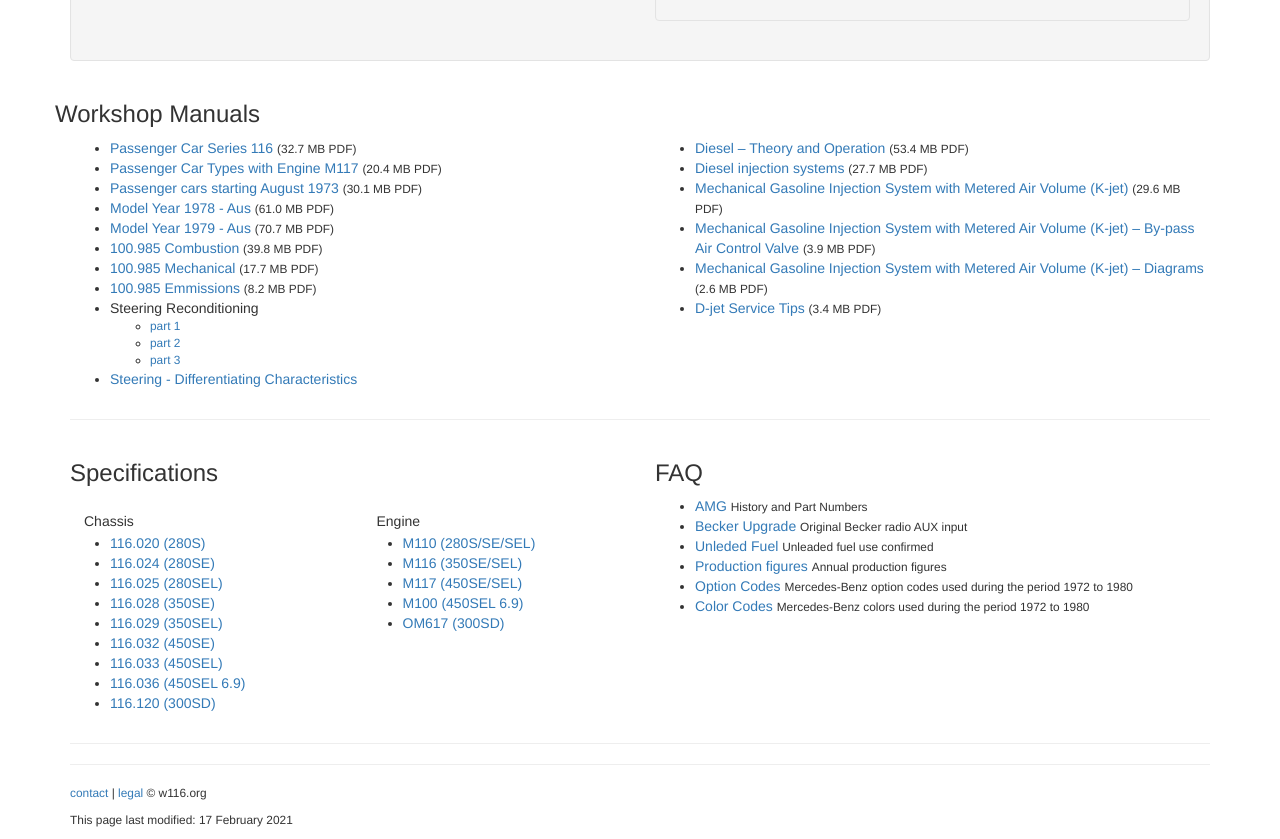
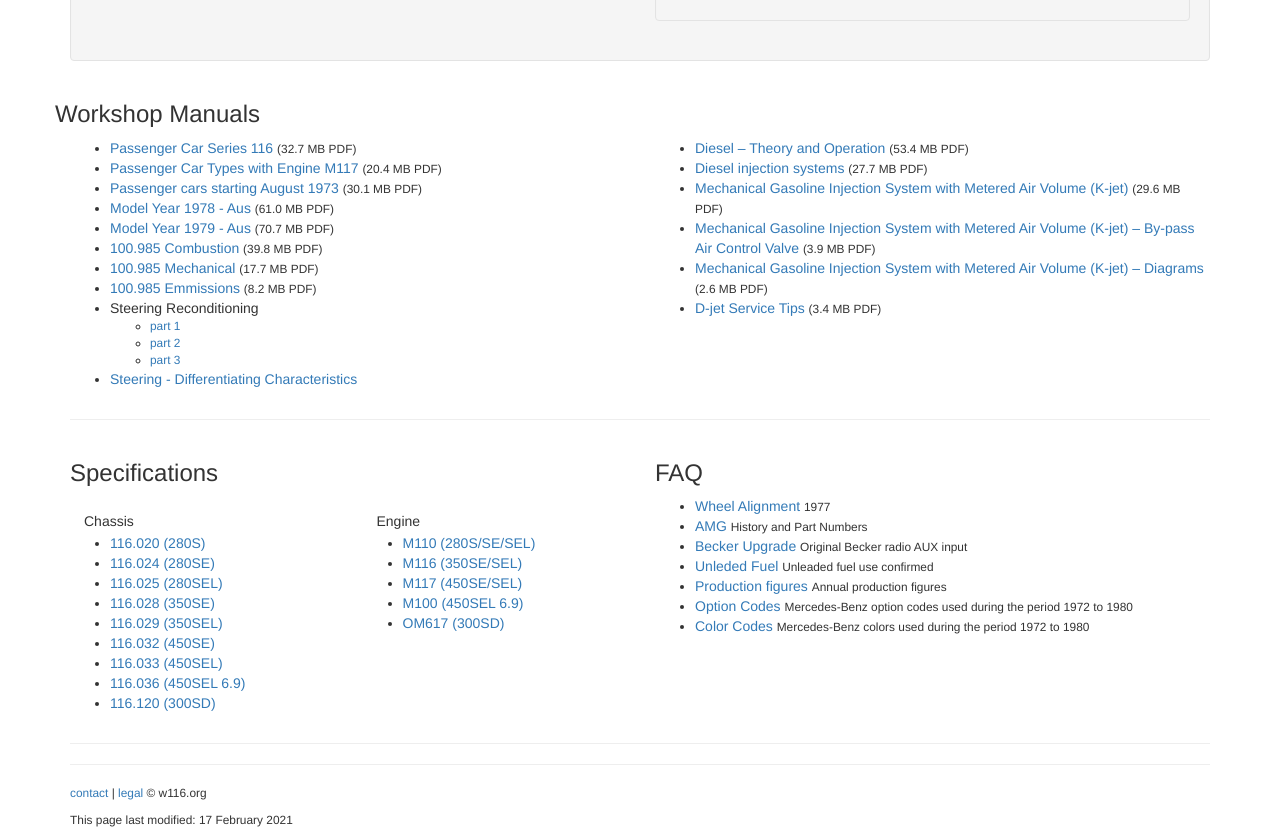
Before and after one commit to W116org/w116org.github.io, a Jekyll site: the page built from tech.html, in a window 1280 px wide and 900 px high, scrolled down 1000 px, cut to the strip 61-900 px from the top of the window. Built offline with Jekyll 4.4.1, drawn with Linux system fonts in a browser that asks for light colours; comment, search, counter and statistics services are not loaded.

Commit message:
Update tech.html

```diff
--- a/tech.html
+++ b/tech.html
@@ -135,6 +135,9 @@
   <div class="col-md-6">
     <h3 id="faq">FAQ</h3>
     <ul>
+      <li><a href="/tech/wheel_alignment/">Wheel Alignment</a>
+        <span class="small">1977</span>
+      </li>
       <li><a href="/tech/amg/">AMG</a>
         <span class="small">History and Part Numbers</span>
       </li>
```
